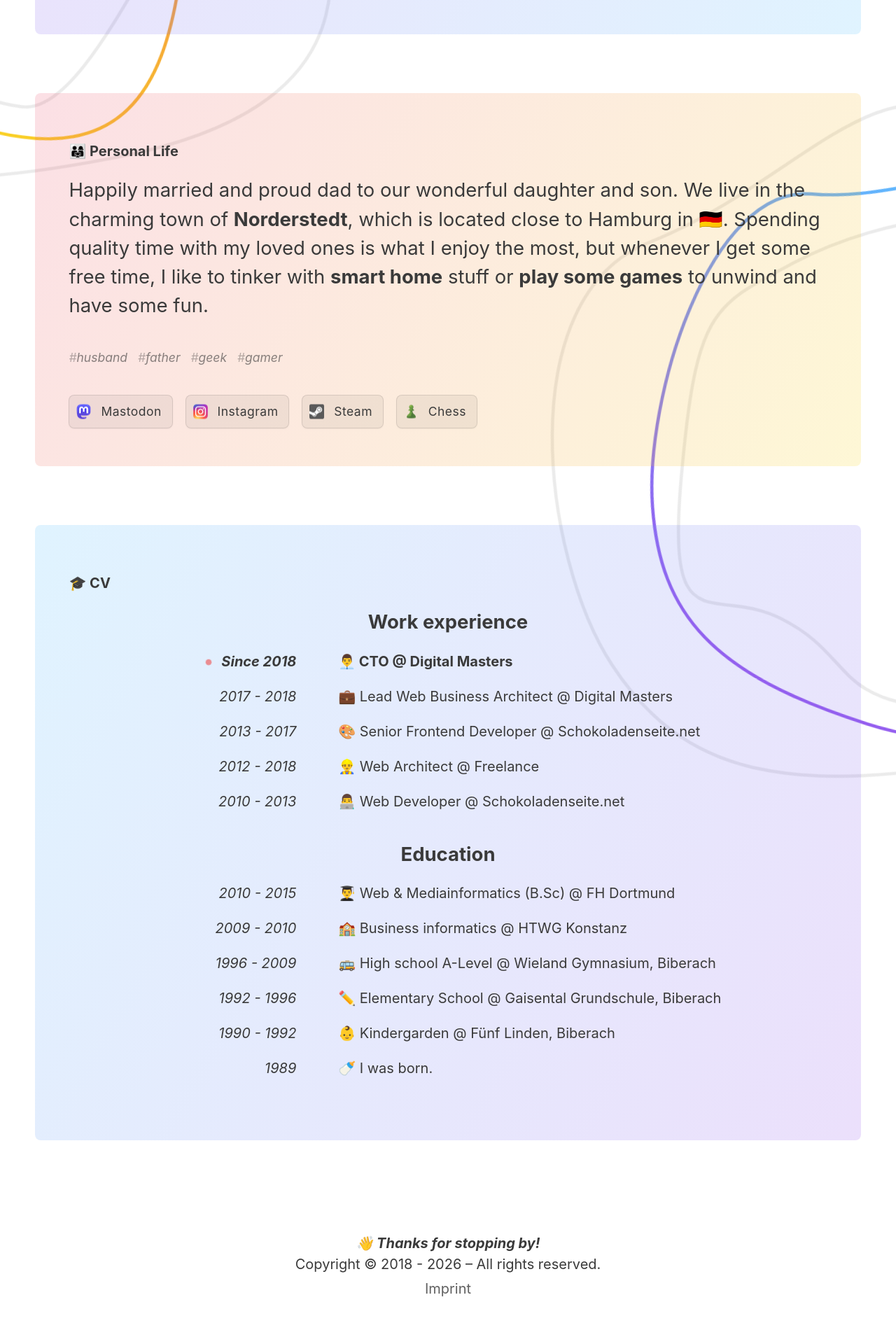
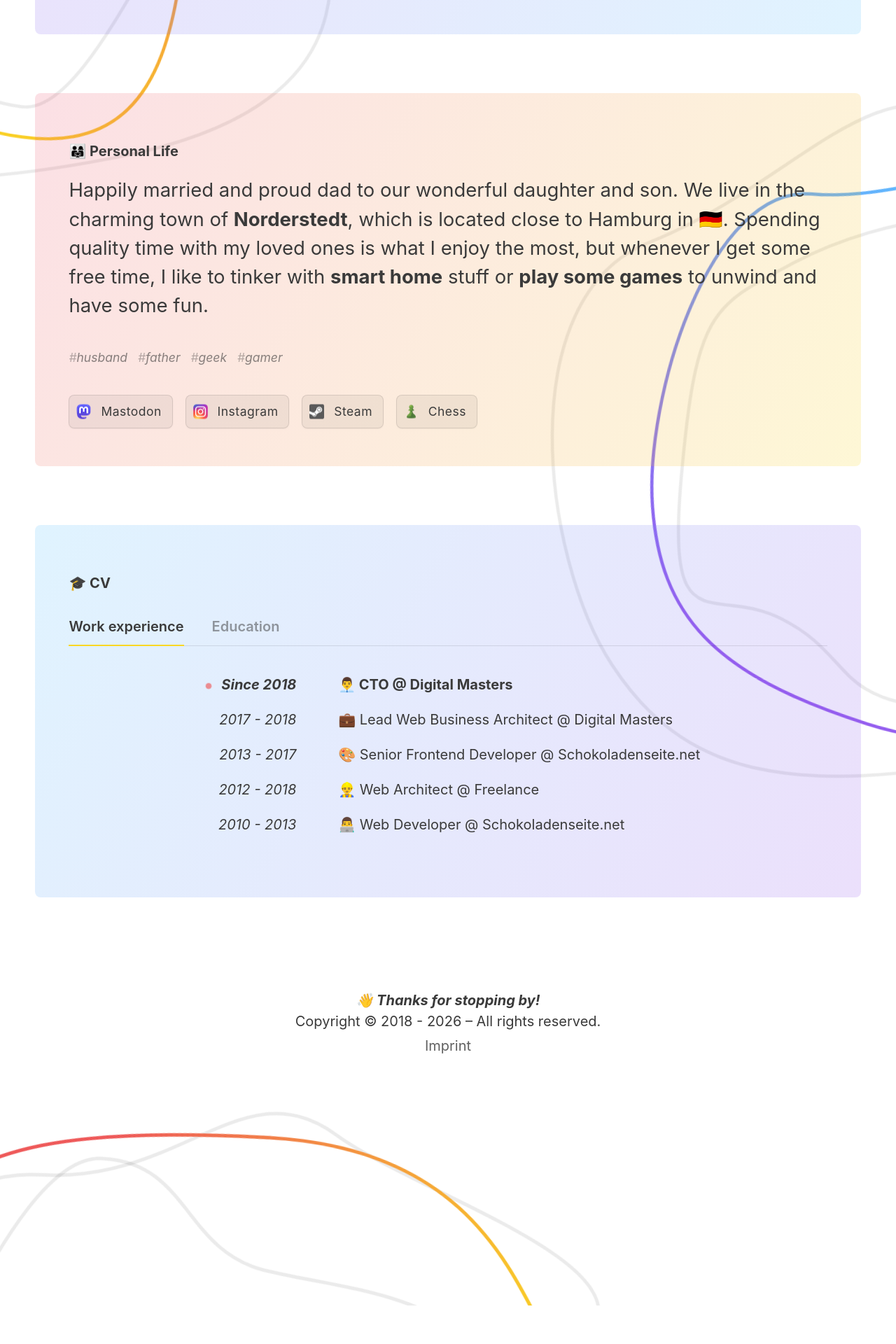
Before and after one commit to l4ci/l4ci.github.io, a Jekyll site: the page built from index.html, in a window 1280 px wide. Shown: the part 1397-3317 px from the top of the page at 70% size. Built offline with Jekyll 4.4.1, drawn with Linux system fonts in a browser that asks for light colours; the list of posts is cut into pages by our own code.

Commit message:
feat: add CV tabs with accessible navigation
Split CV section into tabs for Work experience and Education with full ARIA support:
- Tab navigation with keyboard support (arrow keys, Home, End)
- Visual indicators with opacity and yellow underline for active tab
- Fully accessible and WCAG compliant with proper ARIA attributes
- Progressive enhancement with hidden attribute fallback

Co-Authored-By: Claude Sonnet 4.5 <noreply@anthropic.com>

```diff
--- a/assets/css/main.css
+++ b/assets/css/main.css
@@ -881,3 +881,74 @@ button:focus-visible,
     outline-width: 4px;
   }
 }
+
+/* ==========================================================================
+   13. CV TABS
+   ========================================================================== */
+
+.cv-tabs {
+  display: flex;
+  gap: 2rem;
+  margin-block-end: 2rem;
+  border-bottom: 1px solid rgba(0, 0, 0, 0.1);
+}
+
+@media (prefers-color-scheme: dark) {
+  body:not([data-theme="light"]) .cv-tabs {
+    border-bottom-color: rgba(255, 255, 255, 0.1);
+  }
+}
+body[data-theme="dark"] .cv-tabs {
+  border-bottom-color: rgba(255, 255, 255, 0.1);
+}
+
+.cv-tab {
+  background: none;
+  border: none;
+  font-family: inherit;
+  font-size: 1rem;
+  font-weight: 600;
+  color: inherit;
+  cursor: pointer;
+  padding-block: 0.75rem;
+  padding-inline: 0;
+  position: relative;
+  opacity: 0.5;
+  transition: opacity var(--transition-fast);
+}
+
+.cv-tab:hover {
+  opacity: 0.75;
+}
+
+.cv-tab--active {
+  opacity: 1;
+}
+
+.cv-tab--active::after {
+  content: '';
+  position: absolute;
+  bottom: -1px;
+  left: 0;
+  right: 0;
+  height: 2px;
+  background: var(--yellow);
+}
+
+.cv-tab:focus-visible {
+  outline: 2px solid var(--yellow);
+  outline-offset: 4px;
+  opacity: 1;
+}
+
+.cv-panel {
+  display: none;
+}
+
+.cv-panel--active {
+  display: block;
+}
+
+.cv-panel[hidden] {
+  display: none;
+}
--- a/assets/js/main.js
+++ b/assets/js/main.js
@@ -115,3 +115,91 @@ const greetings = [
         }
     });
 })();
+
+
+/**
+ * CV Tabs functionality
+ * Handles tab switching with keyboard navigation and ARIA attributes
+ */
+(function initCVTabs() {
+    const tablist = document.querySelector('[role="tablist"]');
+    if (!tablist) return;
+
+    const tabs = Array.from(tablist.querySelectorAll('[role="tab"]'));
+    const panels = Array.from(document.querySelectorAll('[role="tabpanel"]'));
+
+    /**
+     * Switch to a specific tab
+     * @param {HTMLElement} newTab - The tab to activate
+     */
+    function switchTab(newTab) {
+        // Deactivate all tabs and hide all panels
+        tabs.forEach(tab => {
+            tab.setAttribute('aria-selected', 'false');
+            tab.classList.remove('cv-tab--active');
+            tab.tabIndex = -1;
+        });
+
+        panels.forEach(panel => {
+            panel.classList.remove('cv-panel--active');
+            panel.setAttribute('hidden', '');
+        });
+
+        // Activate new tab and show corresponding panel
+        newTab.setAttribute('aria-selected', 'true');
+        newTab.classList.add('cv-tab--active');
+        newTab.tabIndex = 0;
+
+        const panelId = newTab.getAttribute('aria-controls');
+        const panel = document.getElementById(panelId);
+        if (panel) {
+            panel.classList.add('cv-panel--active');
+            panel.removeAttribute('hidden');
+        }
+    }
+
+    // Click handler
+    tabs.forEach(tab => {
+        tab.addEventListener('click', () => {
+            switchTab(tab);
+        });
+    });
+
+    // Keyboard navigation (Arrow keys)
+    tablist.addEventListener('keydown', (e) => {
+        const currentTab = document.activeElement;
+        const currentIndex = tabs.indexOf(currentTab);
+
+        let nextIndex;
+
+        switch (e.key) {
+            case 'ArrowRight':
+            case 'ArrowDown':
+                e.preventDefault();
+                nextIndex = (currentIndex + 1) % tabs.length;
+                tabs[nextIndex].focus();
+                switchTab(tabs[nextIndex]);
+                break;
+
+            case 'ArrowLeft':
+            case 'ArrowUp':
+                e.preventDefault();
+                nextIndex = (currentIndex - 1 + tabs.length) % tabs.length;
+                tabs[nextIndex].focus();
+                switchTab(tabs[nextIndex]);
+                break;
+
+            case 'Home':
+                e.preventDefault();
+                tabs[0].focus();
+                switchTab(tabs[0]);
+                break;
+
+            case 'End':
+                e.preventDefault();
+                tabs[tabs.length - 1].focus();
+                switchTab(tabs[tabs.length - 1]);
+                break;
+        }
+    });
+})();
--- a/index.html
+++ b/index.html
@@ -163,9 +163,36 @@ desc: Volker Otto – CTO, softwarearchitect & tech enthusiast. Focusing on digi
     <h2 class="section__label fade-in-delay-1">
       🎓 CV
     </h2>
-    <div class="section__text fade-in-delay-2">
-      <h3 class="section__subline">Work experience</h3>
 
+    <!-- Tab Navigation -->
+    <div class="cv-tabs fade-in-delay-2" role="tablist" aria-label="CV sections">
+      <button
+        role="tab"
+        aria-selected="true"
+        aria-controls="work-experience-panel"
+        id="work-experience-tab"
+        class="cv-tab cv-tab--active"
+        tabindex="0">
+        Work experience
+      </button>
+      <button
+        role="tab"
+        aria-selected="false"
+        aria-controls="education-panel"
+        id="education-tab"
+        class="cv-tab"
+        tabindex="-1">
+        Education
+      </button>
+    </div>
+
+    <!-- Work Experience Panel -->
+    <div
+      class="section__text fade-in-delay-2 cv-panel cv-panel--active"
+      role="tabpanel"
+      id="work-experience-panel"
+      aria-labelledby="work-experience-tab"
+      tabindex="0">
       <dl>
         <dt><strong><span class="pulse-dot"></span> Since 2018</strong></dt>
         <dd><strong class="current">👨‍💼 CTO @ <a href="https://digital-masters.de">Digital Masters</a></strong></dd>
@@ -182,9 +209,16 @@ desc: Volker Otto – CTO, softwarearchitect & tech enthusiast. Focusing on digi
         <dt>2010 - 2013</dt>
         <dd>👨‍💻 Web Developer @ <a href="https://schokoladenseite.net/">Schokoladenseite.net</a></dd>
       </dl>
+    </div>
 
-      <h3 class="section__subline">Education</h3>
-
+    <!-- Education Panel -->
+    <div
+      class="section__text fade-in-delay-2 cv-panel"
+      role="tabpanel"
+      id="education-panel"
+      aria-labelledby="education-tab"
+      tabindex="0"
+      hidden>
       <dl>
         <dt>2010 - 2015</dt>
         <dd>👨‍🎓 Web & Mediainformatics (B.Sc) @ FH Dortmund</dd>
```
